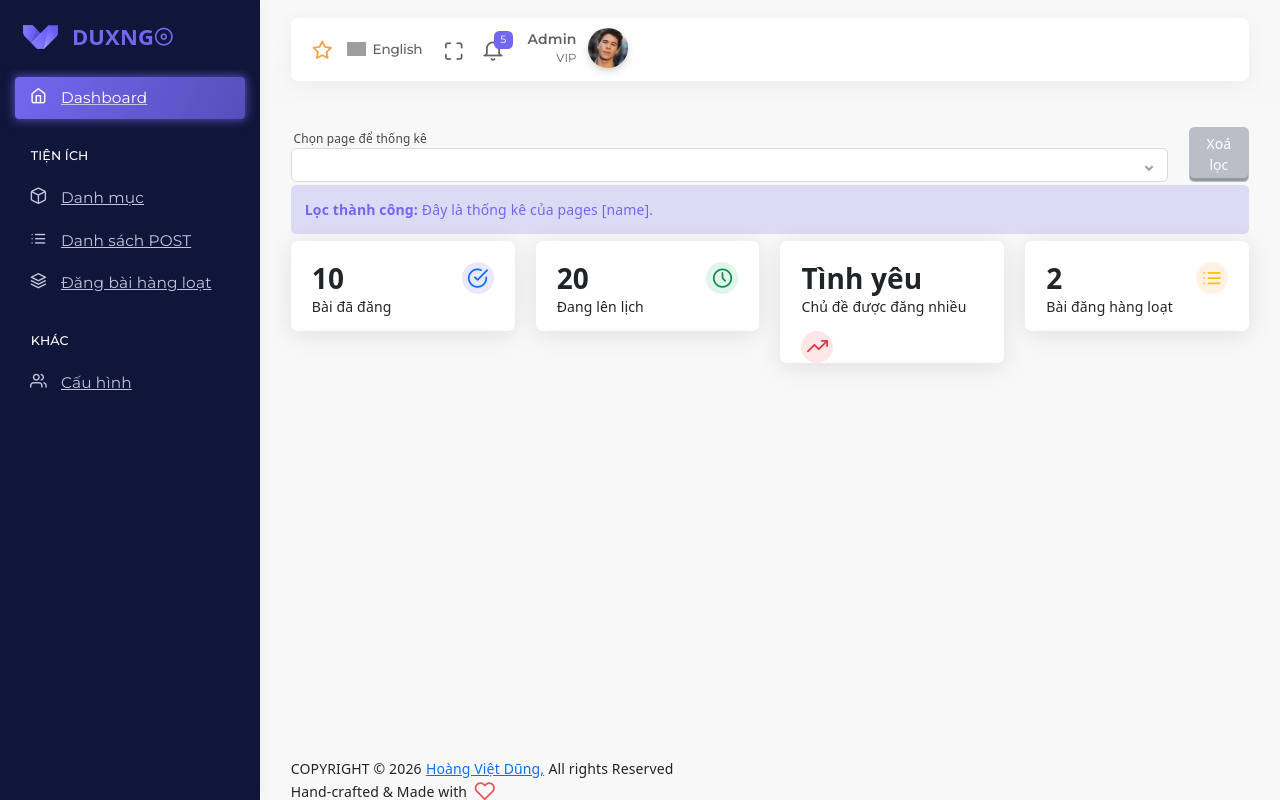
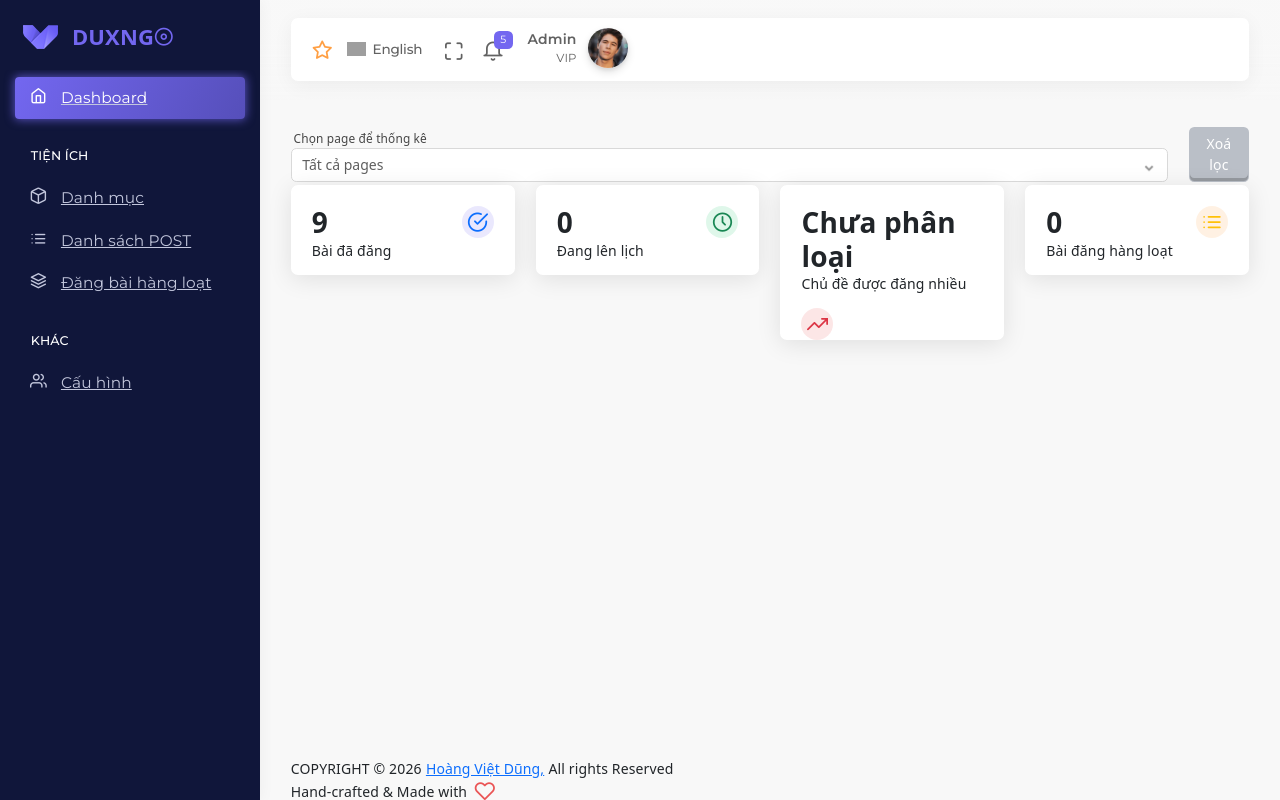
Before and after one commit to duxng21/autopagesfacebook, a PHP site: page /code3/ in a window 1280 px wide. Shown: the top 800 px of the page. Run offline with PHP 8.4, Linux system fonts and the light colour scheme; the visitor is signed in with stand-in values (Sample User, id 1); data comes from the database, SQL or seed files in the repository; some libraries are stand-ins or nearby versions; grey boxes are pictures that could not be loaded.

Commit message:
update/thongke

```diff
--- a/controllers/ProductController.php
+++ b/controllers/ProductController.php
@@ -10,6 +10,23 @@ class ProductController
 
     public function Home()
     {
+        $selectedPageId = trim($_GET['page_id'] ?? '');
+
+        $pageModel = new FbPageModel();
+        $pages = $pageModel->getAll();
+
+        $selectedPageName = '';
+        if ($selectedPageId !== '') {
+            foreach ($pages as $p) {
+                if (($p['page_id'] ?? '') === $selectedPageId) {
+                    $selectedPageName = $p['page_name'] ?? '';
+                    break;
+                }
+            }
+        }
+
+        $stats = $this->modelProduct->getDashboardStats($selectedPageId !== '' ? $selectedPageId : null);
+
         require_once './views/pages/home.php';
     }
 }
--- a/models/ProductModel.php
+++ b/models/ProductModel.php
@@ -1,8 +1,78 @@
 <?php
 class ProductModel extends BaseModel
 {
-    public function getAllProduct()
+    private function buildPageFilterSql(?string $pageId, array &$params): string
     {
-        // TODO: viết query sau
+        if ($pageId !== null && $pageId !== '') {
+            $params[':page_id'] = $pageId;
+            return " WHERE p.page_id = :page_id ";
+        }
+        return "";
+    }
+
+    public function countPosted(?string $pageId = null): int
+    {
+        $params = [];
+        $where = $this->buildPageFilterSql($pageId, $params);
+
+        $sql = "SELECT COUNT(*) AS total
+                FROM posts p
+                {$where}
+                " . ($where ? " AND p.status = 'posted'" : " WHERE p.status = 'posted'");
+
+        $stmt = $this->conn->prepare($sql);
+        $stmt->execute($params);
+        $row = $stmt->fetch();
+
+        return (int)($row['total'] ?? 0);
+    }
+
+    public function countScheduled(?string $pageId = null): int
+    {
+        $params = [];
+        $where = $this->buildPageFilterSql($pageId, $params);
+
+        $sql = "SELECT COUNT(*) AS total
+                FROM posts p
+                {$where}
+                " . ($where ? " AND p.status = 'scheduled'" : " WHERE p.status = 'scheduled'");
+
+        $stmt = $this->conn->prepare($sql);
+        $stmt->execute($params);
+        $row = $stmt->fetch();
+
+        return (int)($row['total'] ?? 0);
+    }
+
+    public function getTopMenuName(?string $pageId = null): string
+    {
+        $params = [];
+        $where = $this->buildPageFilterSql($pageId, $params);
+
+        $sql = "SELECT
+                    COALESCE(m.name, 'Chưa phân loại') AS menu_name,
+                    COUNT(*) AS total
+                FROM posts p
+                LEFT JOIN menus m ON m.id = p.menu_id
+                {$where}
+                GROUP BY p.menu_id, m.name
+                ORDER BY total DESC
+                LIMIT 1";
+
+        $stmt = $this->conn->prepare($sql);
+        $stmt->execute($params);
+        $row = $stmt->fetch();
+
+        return $row['menu_name'] ?? 'Chưa có dữ liệu';
+    }
+
+    public function getDashboardStats(?string $pageId = null): array
+    {
+        return [
+            'posted' => $this->countPosted($pageId),
+            'scheduled' => $this->countScheduled($pageId),
+            'top_menu' => $this->getTopMenuName($pageId),
+            'batch_posts' => 0, // Tạm giữ 0, phần batch xử lý sau
+        ];
     }
 }
--- a/views/pages/home.php
+++ b/views/pages/home.php
@@ -1,21 +1,29 @@
 <?php require_once(PATH_ROOT . '/views/layouts/header.php') ?>
 <?php require_once(PATH_ROOT . '/views/layouts/menu.php') ?>
-<!-- BEGIN: Content-->
+
 <div class="app-content content">
     <div class="content-overlay"></div>
     <div class="header-navbar-shadow"></div>
     <div class="content-wrapper">
-        <div class="content-header row">
-        </div>
+        <div class="content-header row"></div>
+
         <div class="content-body">
             <section>
+                <form method="GET">
+                    <input type="hidden" name="act" value="/">
+
                     <div class="row align-items-end">
                         <div class="col-md-11 col-12">
                             <div class="form-group mb-1">
                                 <label>Chọn page để thống kê</label>
-                            <select class="select2 form-control" name="menu_id">
-                                <option value=""></option>
-                                <option value="123">Duxng</option>
+                                <select class="select2 form-control" name="page_id" onchange="this.form.submit()">
+                                    <option value="">Tất cả pages</option>
+                                    <?php foreach (($pages ?? []) as $p): ?>
+                                        <option value="<?= htmlspecialchars($p['page_id']) ?>"
+                                            <?= (($selectedPageId ?? '') === ($p['page_id'] ?? '')) ? 'selected' : '' ?>>
+                                            <?= htmlspecialchars($p['page_name'] ?? '') ?>
+                                        </option>
+                                    <?php endforeach; ?>
                                 </select>
                             </div>
                         </div>
@@ -23,24 +31,26 @@
                         <div class="col-md-1 col-12 text-md-right">
                             <div class="form-group mb-1">
                                 <label class="d-block invisible">.</label>
-                            <button type="button" class="btn btn-relief-light waves-effect waves-light">
-                                Xoá lọc
-                            </button>
+                                <a href="?act=/" class="btn btn-relief-light waves-effect waves-light">Xoá lọc</a>
                             </div>
                         </div>
                     </div>
+                </form>
+                <?php if (!empty($selectedPageId)): ?>
                     <div class="alert alert-primary mb-2" role="alert">
-                                            <strong>Lọc thành công:</strong> Đây là thống kê của pages [name].
+                        <strong>Lọc thành công:</strong> Đây là thống kê của page
+                        [<?= htmlspecialchars($selectedPageName !== '' ? $selectedPageName : $selectedPageId) ?>].
                     </div>
+                <?php endif; ?>
             </section>
-            <!-- Statistics card section start -->
+
             <section id="statistics-card">
                 <div class="row">
                     <div class="col-lg-3 col-sm-6 col-12">
                         <div class="card">
                             <div class="card-header d-flex align-items-start pb-0">
                                 <div>
-                                    <h2 class="text-bold-700 mb-0">10</h2>
+                                    <h2 class="text-bold-700 mb-0"><?= (int)($stats['posted'] ?? 0) ?></h2>
                                     <p>Bài đã đăng</p>
                                 </div>
                                 <div class="avatar bg-rgba-primary p-50 m-0">
@@ -51,11 +61,12 @@
                             </div>
                         </div>
                     </div>
+
                     <div class="col-lg-3 col-sm-6 col-12">
                         <div class="card">
                             <div class="card-header d-flex align-items-start pb-0">
                                 <div>
-                                    <h2 class="text-bold-700 mb-0">20</h2>
+                                    <h2 class="text-bold-700 mb-0"><?= (int)($stats['scheduled'] ?? 0) ?></h2>
                                     <p>Đang lên lịch</p>
                                 </div>
                                 <div class="avatar bg-rgba-success p-50 m-0">
@@ -66,11 +77,12 @@
                             </div>
                         </div>
                     </div>
+
                     <div class="col-lg-3 col-sm-6 col-12">
                         <div class="card">
                             <div class="card-header d-flex align-items-start pb-0">
                                 <div>
-                                    <h2 class="text-bold-700 mb-0">Tình yêu</h2>
+                                    <h2 class="text-bold-700 mb-0"><?= htmlspecialchars($stats['top_menu'] ?? 'Chưa có dữ liệu') ?></h2>
                                     <p>Chủ đề được đăng nhiều</p>
                                 </div>
                                 <div class="avatar bg-rgba-danger p-50 m-0">
@@ -81,11 +93,12 @@
                             </div>
                         </div>
                     </div>
+
                     <div class="col-lg-3 col-sm-6 col-12">
                         <div class="card">
                             <div class="card-header d-flex align-items-start pb-0">
                                 <div>
-                                    <h2 class="text-bold-700 mb-0">2</h2>
+                                    <h2 class="text-bold-700 mb-0"><?= (int)($stats['batch_posts'] ?? 0) ?></h2>
                                     <p>Bài đăng hàng loạt</p>
                                 </div>
                                 <div class="avatar bg-rgba-warning p-50 m-0">
@@ -98,10 +111,8 @@
                     </div>
                 </div>
             </section>
-            <!-- // Statistics Card section end-->
         </div>
     </div>
 </div>
-<!-- END: Content-->
 
 <?php require_once(PATH_ROOT . '/views/layouts/footer.php') ?>
```
Lines whose indentation alone changed are shown as unchanged.
